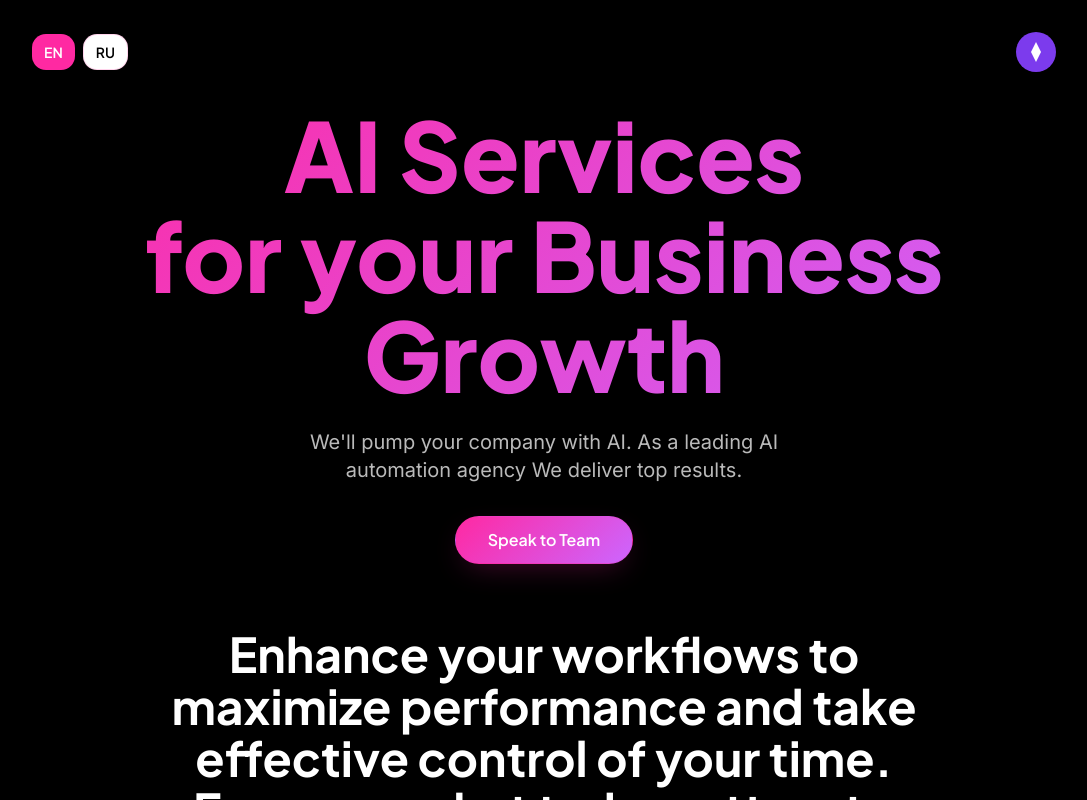
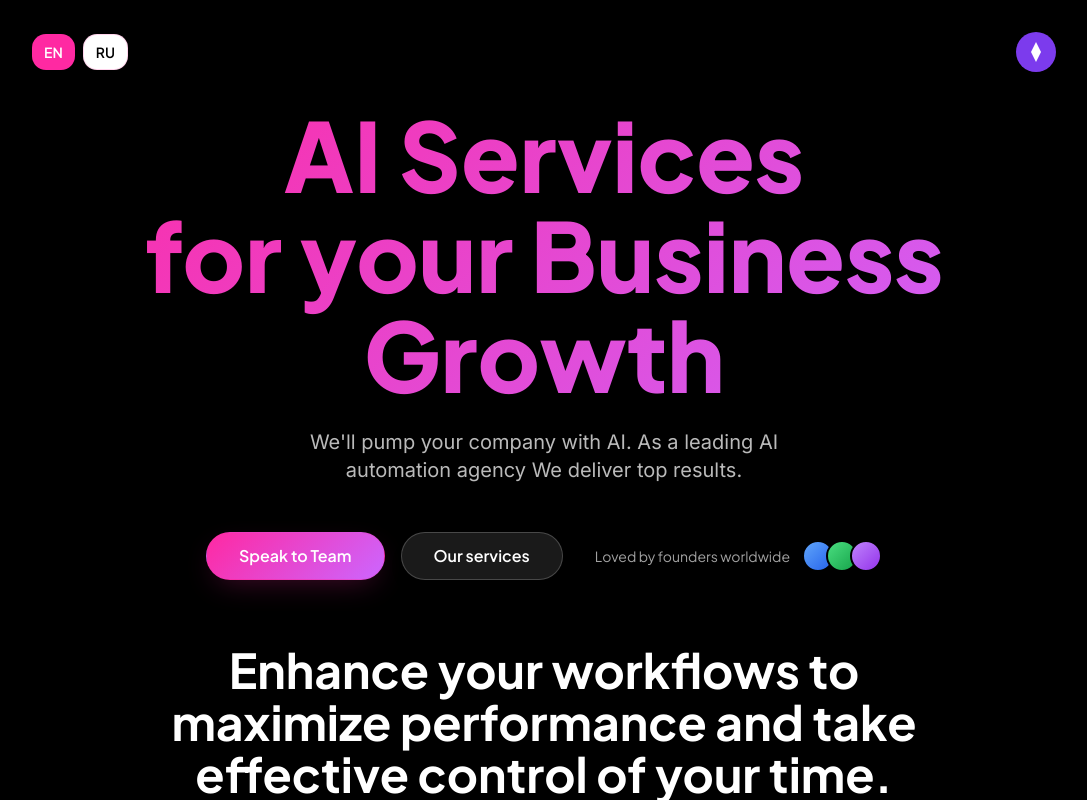
Before and after one commit to AxisOrganization/nexolutionsai, a React (Vite) app: page / in a window 1280 px wide. Shown: the top 800 px of the page, without its empty margins (96-1183 px from the left). Built offline with nearby package versions, Linux system fonts and the light colour scheme.

Commit message:
Add buttons to hero section
Add two buttons to the hero section: "Speak to Team" which links to Calendly, and "Our services" with a white transparent border.

```diff
--- a/src/pages/Nexolutions.tsx
+++ b/src/pages/Nexolutions.tsx
@@ -39,10 +39,26 @@ const Nexolutions = () => {
             <p className="mt-6 max-w-xl mx-auto text-lg md:text-xl font-inter text-nexo-gray-300 animate-fade-in-up" style={{ animationDelay: '200ms' }}>
               {t('hero.subtitle')}
             </p>
-            <div className="mt-8 animate-scale-in" style={{ animationDelay: '400ms' }}>
-              <MagneticButton variant="premium" size="xl" href={calendlyUrl}>
-                {t('hero.cta')}
-              </MagneticButton>
+
+            {/* Hero Buttons Section */}
+            <div className="mt-12 flex flex-col lg:flex-row items-center justify-center gap-8 animate-scale-in" style={{ animationDelay: '400ms' }}>
+              <div className="flex flex-col sm:flex-row gap-4">
+                <MagneticButton variant="premium" size="xl" href={calendlyUrl}>
+                  Speak to Team
+                </MagneticButton>
+                <MagneticButton variant="hero" size="xl" href="#services">
+                  Our services
+                </MagneticButton>
+              </div>
+
+              <div className="flex items-center gap-3 text-sm text-nexo-gray-400">
+                <span>Loved by founders worldwide</span>
+                <div className="flex -space-x-2">
+                  <div className="w-8 h-8 rounded-full bg-gradient-to-br from-blue-400 to-blue-600 border-2 border-background"></div>
+                  <div className="w-8 h-8 rounded-full bg-gradient-to-br from-green-400 to-green-600 border-2 border-background"></div>
+                  <div className="w-8 h-8 rounded-full bg-gradient-to-br from-purple-400 to-purple-600 border-2 border-background"></div>
+                </div>
+              </div>
             </div>
           </div>
         </ParallaxSection>
```
